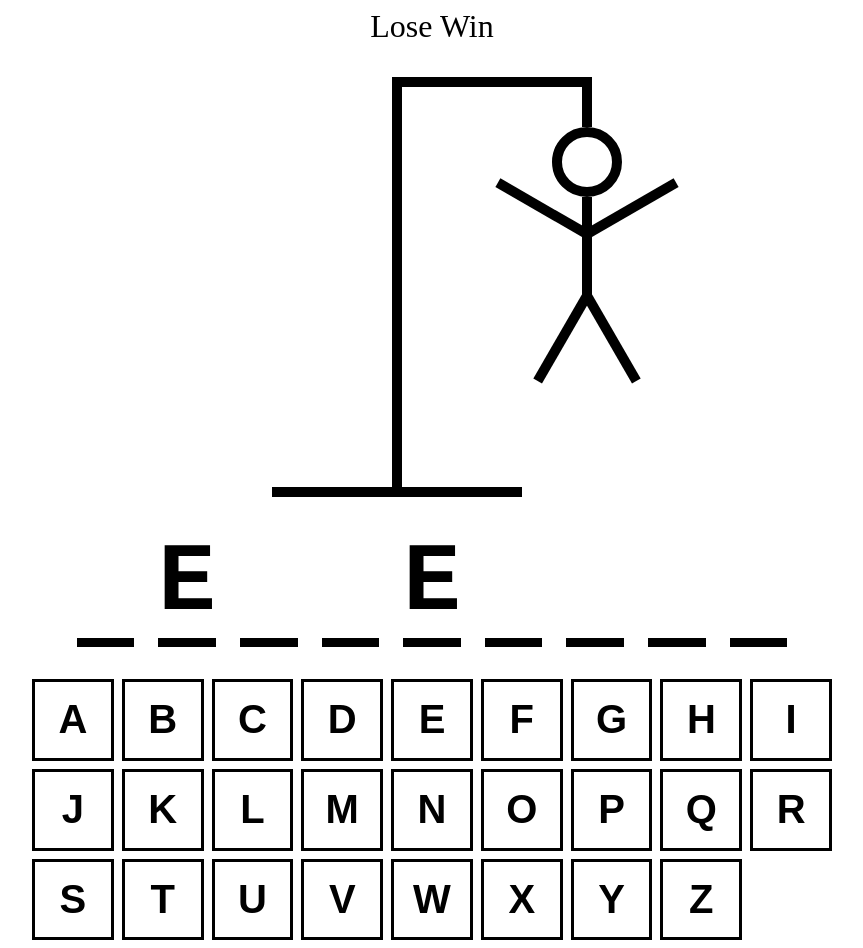
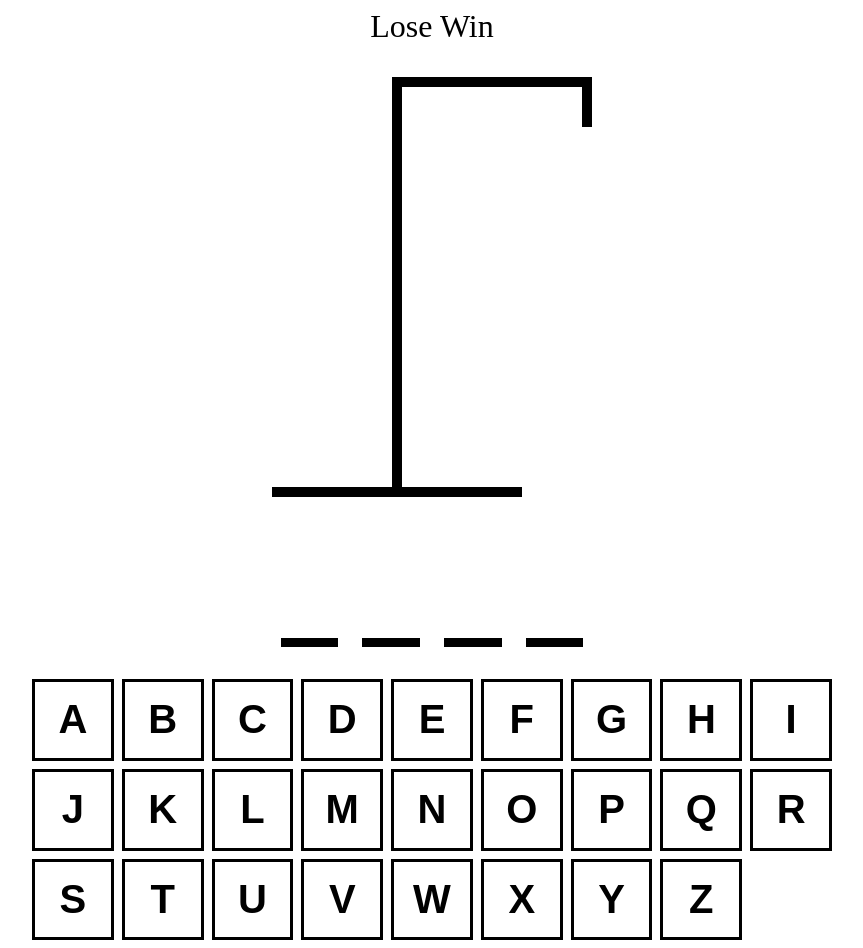
Before and after one commit to martimb01/React-TS-Hangman, a React (Vite) app in the folder hangman/: page / in a window 1280 px wide. Shown: the whole page, without its empty margins (208-1071 px from the left). Built offline with nearby package versions, Linux system fonts and the light colour scheme.

Commit message:
Added eventListener to listen for pyshical keypresses

```diff
--- a/hangman/src/App.tsx
+++ b/hangman/src/App.tsx
@@ -1,4 +1,4 @@
-import { useState } from "react"
+import { useEffect, useState } from "react"
 import words from "./wordList.json"
 import style from "./css/App.module.css"
 import HangmanDrawing from "./components/HangmanDrawing"
@@ -10,15 +10,41 @@
   const [wordToGuess, setWorkToGuess] = useState(() => {
     return words[Math.floor(Math.random()* words.length)]
   })
+
   console.log(wordToGuess)
-
   const [guessedLetters, setGuessedLetters] = useState<string[]>([])
 
+  const incorrectLetters = guessedLetters.filter((letter) => {
+    return !wordToGuess.includes(letter)
+  })
+
+  function addGuessedLetter(letter: string) {
+    if (guessedLetters.includes(letter)) return
+
+    setGuessedLetters(currentLetters => [...currentLetters, letter])
+  }
+
+  useEffect(() => {
+    const handler = (e: KeyboardEvent) => {
+      const key = e.key;
+
+      if (!key.match(/^[a-z]$/)) return
+
+      e.preventDefault()
+      addGuessedLetter(key)
+    }
+
+    document.addEventListener("keypress", handler)
+
+    return () => {
+      document.removeEventListener("keypress", handler)
+    }
+  }, [])
   return (
     <div className={style.mainContainer}>
       <div className={style.resultText}>Lose Win </div>
-      <HangmanDrawing/>
-      <HangmanWord/>
+      <HangmanDrawing numberOfGuesses = {incorrectLetters.length}/>
+      <HangmanWord guessedLetters = {guessedLetters} wordToGuess = {wordToGuess}/>
       <Keyboard/>
 
     </div>
--- a/hangman/src/components/HangmanDrawing.tsx
+++ b/hangman/src/components/HangmanDrawing.tsx
@@ -75,16 +75,16 @@
     }} />
 )
 
+const BodyParts = [Head, Body, RightArm, LeftArm, RightLeg, LeftLeg]
 
-function HangmanDrawing() {
+type HangmanDrawingProps = {
+    numberOfGuesses: number;
+}
+
+function HangmanDrawing({numberOfGuesses}: HangmanDrawingProps) {
     return(
         <div className={style.hangmanStructure}>
-            {Head}
-            {Body}
-            {RightArm}
-            {LeftArm}
-            {RightLeg}
-            {LeftLeg}
+            {BodyParts.slice(0, numberOfGuesses)}
 
             <div style={{height: "50px",
                         width: "10px",
--- a/hangman/src/components/HangmanWord.tsx
+++ b/hangman/src/components/HangmanWord.tsx
@@ -1,11 +1,14 @@
 import style from "../css/HangmanWord.module.css"
-const word = "testerino"
-const guessedLetters = "e"
+type HangmanWordProps = {
+    guessedLetters: string[];
+    wordToGuess: string;
+}
 
-function HangmanWord() {
+
+function HangmanWord({guessedLetters, wordToGuess}: HangmanWordProps) {
     return (
         <div className={style.mainContainer}>
-            {word.split("").map((letter, index) => {
+            {wordToGuess.split("").map((letter, index) => {
                 return <span className={style.letter}>
                             <span style={{
                                 visibility: guessedLetters.includes(letter) ? "visible" : "hidden"
```
